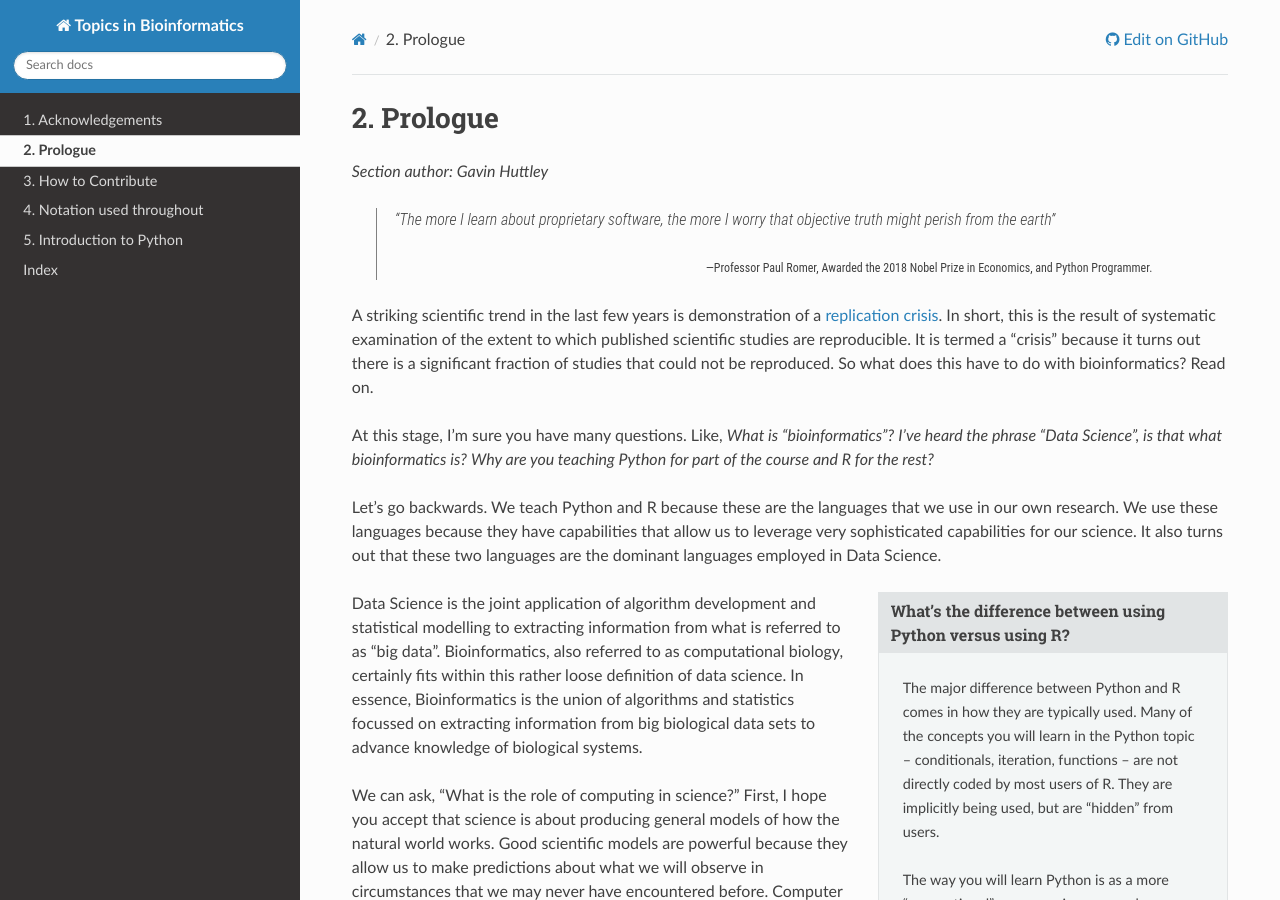
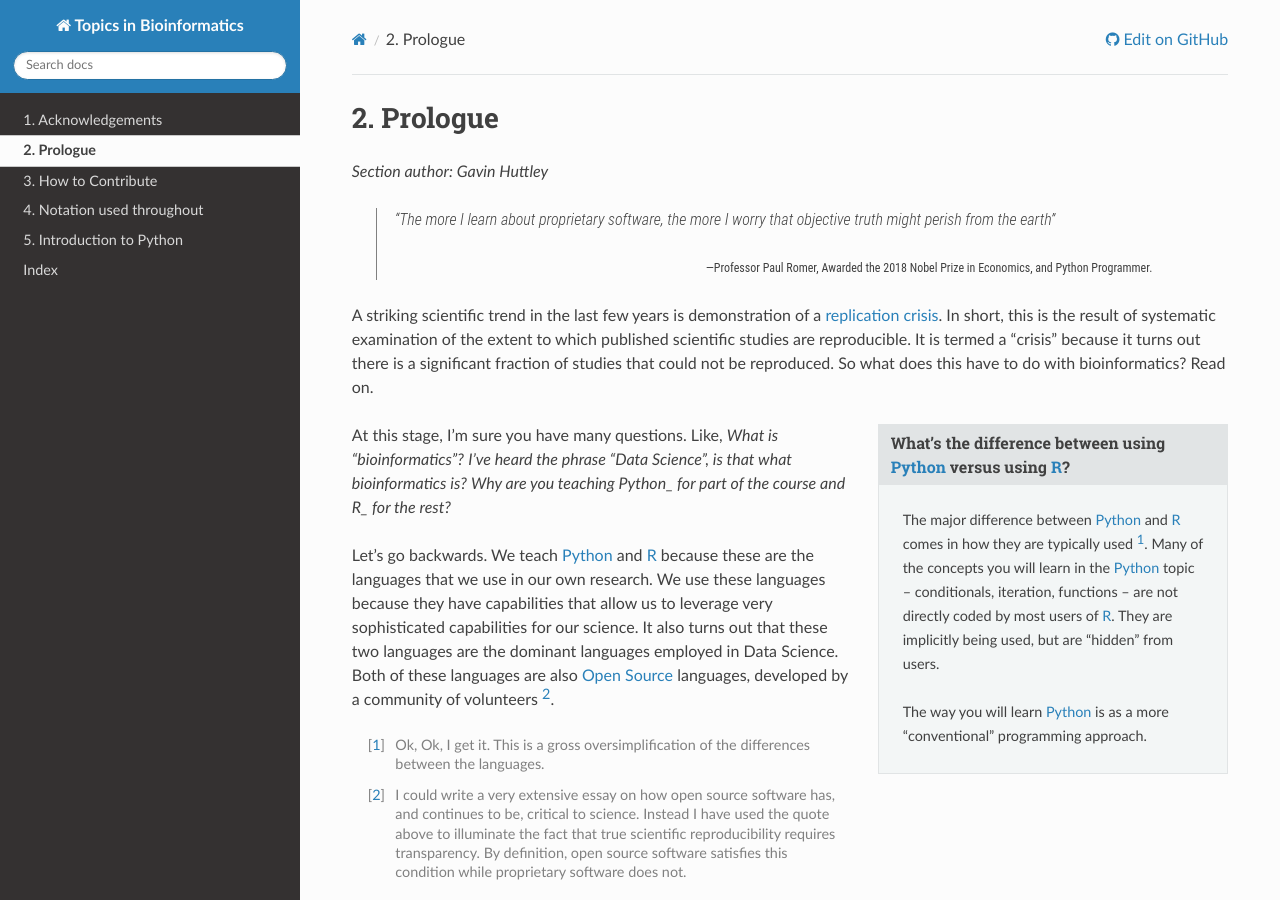
Before and after one commit to GavinHuttley/tib, a Sphinx documentation site: the page built from source/intro.rst, in a window 1280 px wide and 900 px high. Built offline with Sphinx 7.4.7 and the Read the Docs theme 2.0.0, drawn with Linux system fonts in a browser that asks for light colours; some of the changed text lies outside the part shown.

Commit message:
embellish intro

```diff
--- a/source/intro.rst
+++ b/source/intro.rst
@@ -14,17 +14,21 @@ Prologue
 
 A striking scientific trend in the last few years is demonstration of a `replication crisis`_. In short, this is the result of systematic examination of the extent to which published scientific studies are reproducible. It is termed a "crisis" because it turns out there is a significant fraction of studies that could not be reproduced. So what does this have to do with bioinformatics? Read on.
 
-At this stage, I'm sure you have many questions. Like, *What is "bioinformatics"?* *I've heard the phrase "Data Science", is that what bioinformatics is?* *Why are you teaching Python for part of the course and R for the rest?*
+.. sidebar:: What's the difference between using Python_ versus using R_?
 
-Let's go backwards. We teach Python and R because these are the languages that we use in our own research. We use these languages because they have capabilities that allow us to leverage very sophisticated capabilities for our science. It also turns out that these two languages are the dominant languages employed in Data Science.
+    The major difference between Python_ and R_ comes in how they are typically used [1]_. Many of the concepts you will learn in the Python_ topic -- conditionals, iteration, functions -- are not directly coded by most users of R_. They are implicitly being used, but are "hidden" from users.
 
-.. sidebar:: What's the difference between using Python versus using R?
-
-    The major difference between Python and R comes in how they are typically used. Many of the concepts you will learn in the Python topic -- conditionals, iteration, functions -- are not directly coded by most users of R. They are implicitly being used, but are "hidden" from users.
-
-    The way you will learn Python is as a more "conventional" programming approach.
+    The way you will learn Python_ is as a more "conventional" programming approach.
 
 .. todo:: the benefits, a different way of seeing, logical improvements in work, super power
+
+At this stage, I'm sure you have many questions. Like, *What is "bioinformatics"?* *I've heard the phrase "Data Science", is that what bioinformatics is?* *Why are you teaching Python_ for part of the course and R_ for the rest?*
+
+Let's go backwards. We teach Python_ and R_ because these are the languages that we use in our own research. We use these languages because they have capabilities that allow us to leverage very sophisticated capabilities for our science. It also turns out that these two languages are the dominant languages employed in Data Science. Both of these languages are also `Open Source <https://en.wikipedia.org/wiki/Open_source>`_ languages, developed by a community of volunteers [2]_.
+
+.. [1] Ok, Ok, I get it. This is a gross oversimplification of the differences between the languages.
+
+.. [2] I could write a very extensive essay on how open source software has, and continues to be, critical to science. Instead I have used the quote above to illuminate the fact that true scientific reproducibility requires transparency. By definition, open source software satisfies this condition while proprietary software does not.
 
 :index:`Data Science` is the joint application of algorithm development and statistical modelling to extracting information from what is referred to as "big data". Bioinformatics, also referred to as computational biology, certainly fits within this rather loose definition of data science. In essence, Bioinformatics is the union of algorithms and statistics focussed on extracting information from big biological data sets to advance knowledge of biological systems.
 
```
Also changed, not shown: other parts of source/intro.rst (+3 -0 lines).
